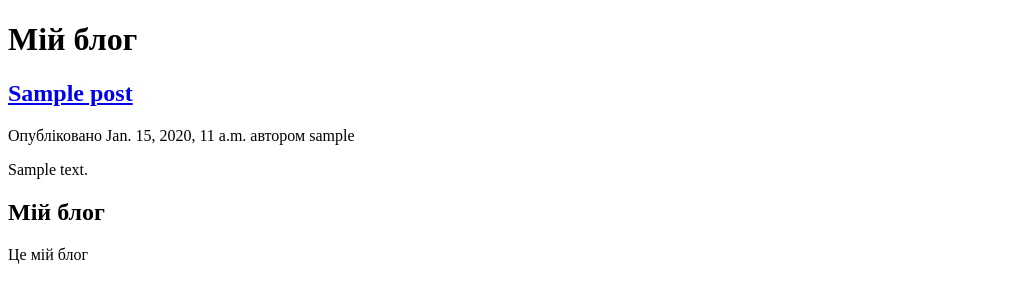
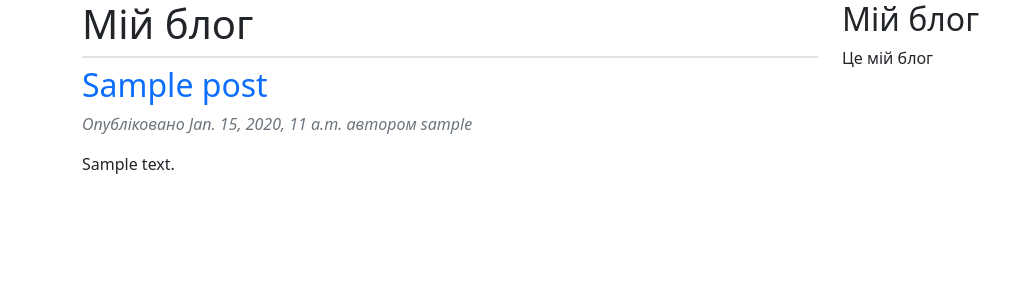
Before and after one commit to dvss-dvss/web-blog, a Django app: page /blog/ in a window 1280 px wide. Shown: the top 303 px of the page, without its empty margins (0-1034 px from the left). Run offline with Django 5.2, Linux system fonts and the light colour scheme; tables that the repository leaves empty hold one stand-in row (values such as "Sample post").

Commit message:
Enhance blog templates with Bootstrap styling for improved layout and readability

```diff
--- a/blog/templates/blog/base.html
+++ b/blog/templates/blog/base.html
@@ -4,15 +4,21 @@
     <meta charset="UTF-8">
     <meta name="viewport" content="width=device-width, initial-scale=1.0">
     <title>{% block title %}{% endblock  %} </title>
+    <link href="https://cdn.jsdelivr.net/npm/bootstrap@5.3.8/dist/css/bootstrap.min.css" rel="stylesheet" integrity="sha384-sRIl4kxILFvY47J16cr9ZwB07vP4J8+LH7qKQnuqkuIAvNWLzeN8tE5YBujZqJLB" crossorigin="anonymous">
 </head>
 <body>
-    <div id="content">
-        {% block content %}
-        {% endblock  %}
+    <div class="container">
+        <div class="row">
+            <div id="content" class="col-8">
+                {% block content %}
+                {% endblock  %}
+            </div>
+            <div id="sidebar" class="col-4">
+                <h2>Мій блог</h2>
+                <p>Це мій блог</p>
+            </div>
+        </div>
     </div>
-    <div id="sidebar">
-        <h2>Мій блог</h2>
-        <p>Це мій блог</p>
-    </div>
+    <script src="https://cdn.jsdelivr.net/npm/bootstrap@5.3.8/dist/js/bootstrap.bundle.min.js" integrity="sha384-FKyoEForCGlyvwx9Hj09JcYn3nv7wiPVlz7YYwJrWVcXK/BmnVDxM+D2scQbITxI" crossorigin="anonymous"></script>
 </body>
 </html>
--- a/blog/templates/blog/post/detail.html
+++ b/blog/templates/blog/post/detail.html
@@ -3,8 +3,8 @@
 {% block title %}{{ post.title }}{% endblock  %}
 
 {% block content %}
-    <h1>{{ post.title }}</h1>
-    <p class="date">
+    <h1 class="border-bottom border-2 pb-2">{{ post.title }}</h1>
+    <p class="fst-italic text-secondary">
         Опубліковано {{ post.publish }} автором {{ post.author }}
     </p>
     {{ post.body|linebreaks }}
--- a/blog/templates/blog/post/list.html
+++ b/blog/templates/blog/post/list.html
@@ -3,12 +3,14 @@
 {% block title %}Мій блог{% endblock  %}
 
 {% block content %}
-    <h1>Мій блог</h1>
+    <h1 class="border-bottom border-2 pb-2">Мій блог</h1>
     {% for post in posts %}
         <h2>
-            <a href="{% url 'blog:post_detail' post.id %}">{{ post.title }}</a>
+            <a href="{% url 'blog:post_detail' post.id %}" class="text-decoration-none">
+                {{ post.title }}
+            </a>
         </h2>
-        <p class="date">
+        <p class="fst-italic text-secondary">
             Опубліковано {{ post.publish }} автором {{ post.author }}
         </p>
         {{ post.body|truncatewords:30|linebreaks }}
--- a/core/settings.py
+++ b/core/settings.py
@@ -24,7 +24,6 @@ SECRET_KEY = 'django-insecure-bq$i@47f8$&cqfr1qdjkvnz(@(b=c08mh039+frjv*e#l2%q-t
 
 # SECURITY WARNING: don't run with debug turned on in production!
 DEBUG = True
-
 ALLOWED_HOSTS = []
 
 
```
